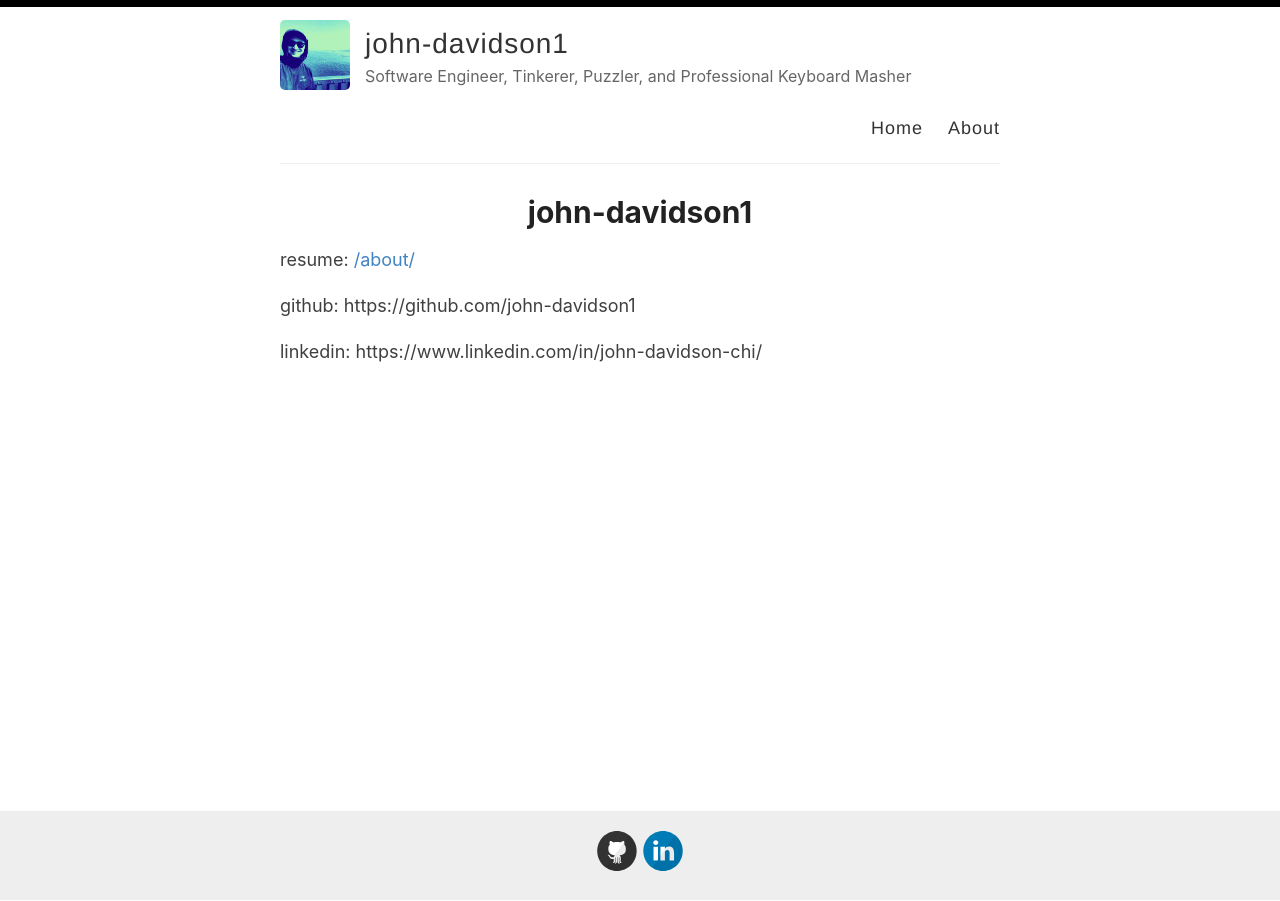
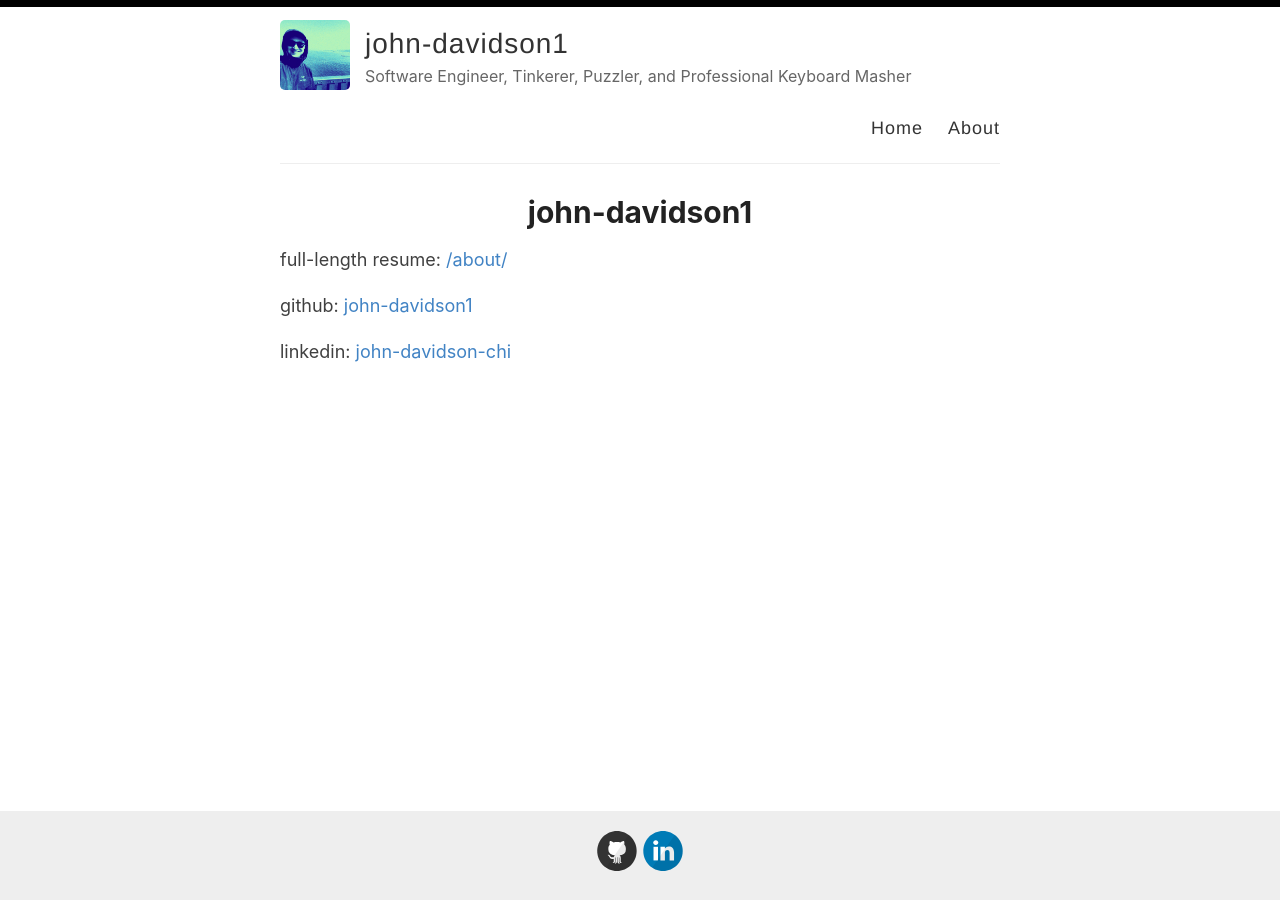
Before and after one commit to john-davidson1/john-davidson1.github.io, a Jekyll site: the page built from _pages/home.md, in a window 1280 px wide. Built offline with Jekyll 4.4.1, drawn with Linux system fonts in a browser that asks for light colours.

Commit message:
Fix some links on homepage

```diff
--- a/_pages/home.md
+++ b/_pages/home.md
@@ -4,8 +4,8 @@ title: john-davidson1
 permalink: /
 ---
 
-resume: [/about/](/about/)
+full-length resume: [/about/](/about/)
 
-github: https://github.com/john-davidson1
+github: [john-davidson1](https://github.com/john-davidson1)
 
-linkedin: https://www.linkedin.com/in/john-davidson-chi/
+linkedin: [john-davidson-chi](https://www.linkedin.com/in/john-davidson-chi/)
```
